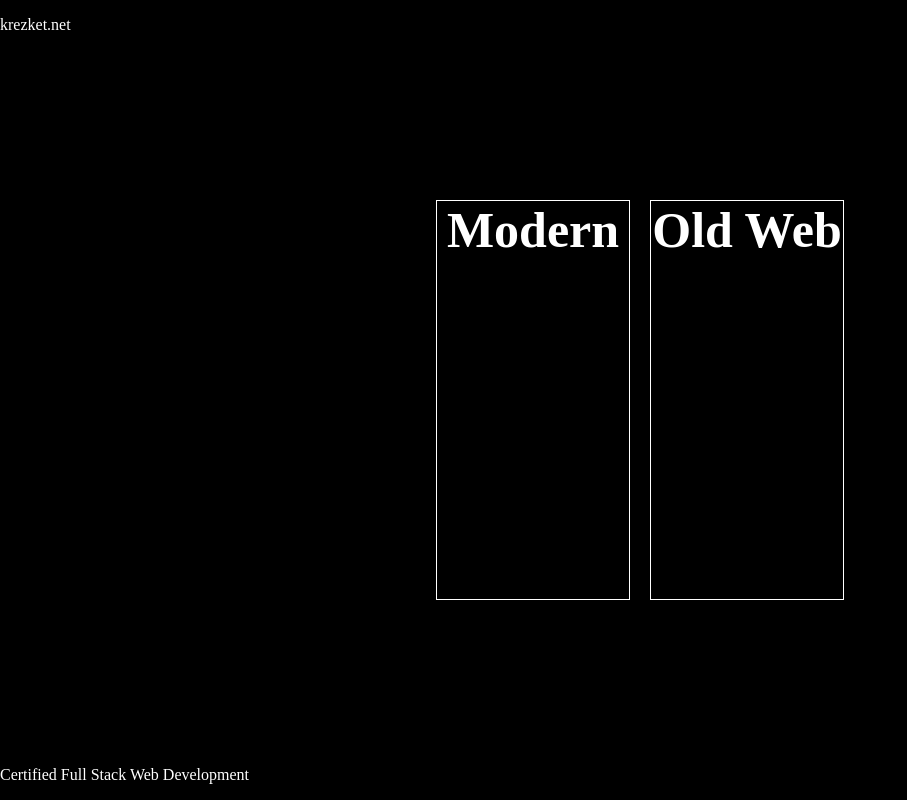
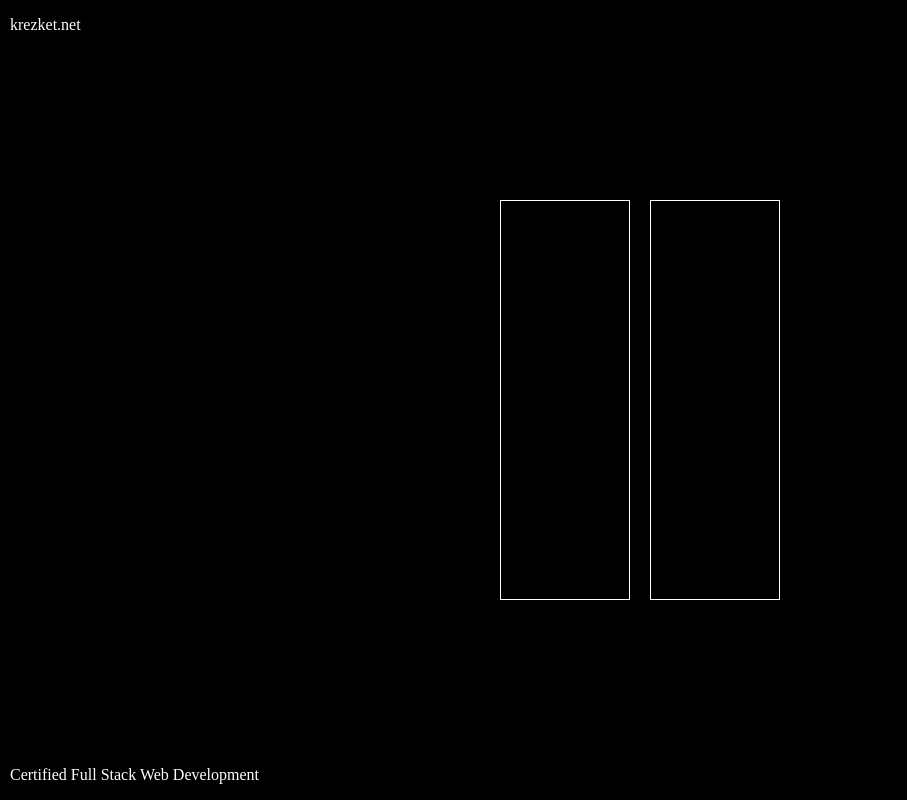
Before and after one commit to krezket/krezket.net, a React (Vite) app: page / in a window 1280 px wide. Shown: the whole page, without its empty margins (0-907 px from the left). Built offline with nearby package versions, Linux system fonts and the light colour scheme; a web font is replaced by a local one.

Commit message:
enter lookin good

```diff
--- a/src/pages/Enter/Gate.css
+++ b/src/pages/Enter/Gate.css
@@ -12,21 +12,40 @@
     gap: 20px;
 }
 h3 {
+    display: none;
     font-size: 50px;
     color: white;
     margin: 0;
 }
 .card {
     border: 1px solid white;
-    width: 15%;
     transition: ease 0.5s;
 }
 .card:hover {
+    h3 {
+        display: block;
+    }
+}
+#closed {
+    width: 10%;
+}
+#open-mod {
+    h3 {
+        display: block;
+    }    width: 30%;
+}
+#open-ow {
+    h3 {
+        display: block;
+    }
     width: 30%;
 }
+
 .enter-header {
     color: white;
+    padding: 0 10px 0 10px;
 }
 footer {
     color: white;
+    padding: 0 10px 0 10px;
 }
--- a/src/pages/Enter/Gate.jsx
+++ b/src/pages/Enter/Gate.jsx
@@ -2,37 +2,57 @@ import { useNavigate } from 'react-router-dom';
 import enter from '../../assets/enter/enter-6.gif'
 import enter2 from '../../assets/enter/enter-2.gif'
 import './Gate.css'
+import { useState } from 'react';
 
 export default function Gate(props) {
     const navigate = useNavigate();
 
+    const [isOpen1, setIsOpen1] = useState('');
+    const [isOpen2, setIsOpen2] = useState('');
+    const [id, setId] = useState('');
+
+    const submitHandlerPage = e => {
+        e.preventDefault()
+
+        setIsOpen1('')
+        setIsOpen2('')
+    }
     const submitHandler = e => {
         e.preventDefault()
 
-        navigate('/modern')
+        setIsOpen2('')
+        isOpen1 != '' ? setIsOpen1('') : setIsOpen1('open-mod')
+        // navigate('/modern')
     }
     const submitHandler2 = e => {
         e.preventDefault()
 
-        navigate('/oldweb')
+        setIsOpen1('')
+        isOpen2 != '' ? setIsOpen2('') : setIsOpen2('open-ow')
+        // navigate('/oldweb')
     }
 
     return (
         <div className='homepage'>
+
             <header className='enter-header'>
                 <p>krezket.net</p>
             </header>
-            <main className='e-main'>
-                <div className='card' id='enter-mod' onClick={submitHandler}>
+
+            <main className='e-main' >
+                <div className='card' id={isOpen1 === '' ? 'closed' : isOpen1 === 'open-mod' ? isOpen1 : '' } onClick={submitHandler}>
                     <h3>Modern</h3>
                 </div>
-                <div className='card' id='enter-ow' onClick={submitHandler2}>
+
+                <div className='card' id={isOpen2 === '' ? 'closed' : isOpen2 === 'open-ow' ? isOpen2 : '' } onClick={submitHandler2}>
                     <h3>Old Web</h3>
                 </div>
             </main>
+
             <footer>
                 <p>Certified Full Stack Web Development</p>
             </footer>
+
         </div>
     )
 }
```
